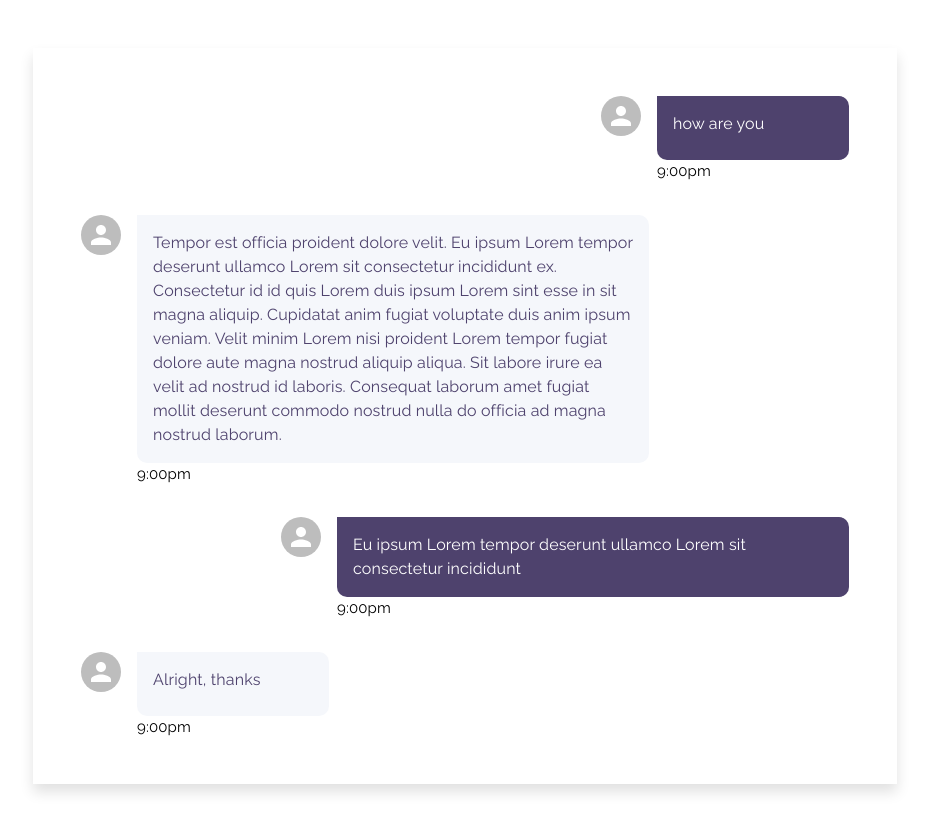
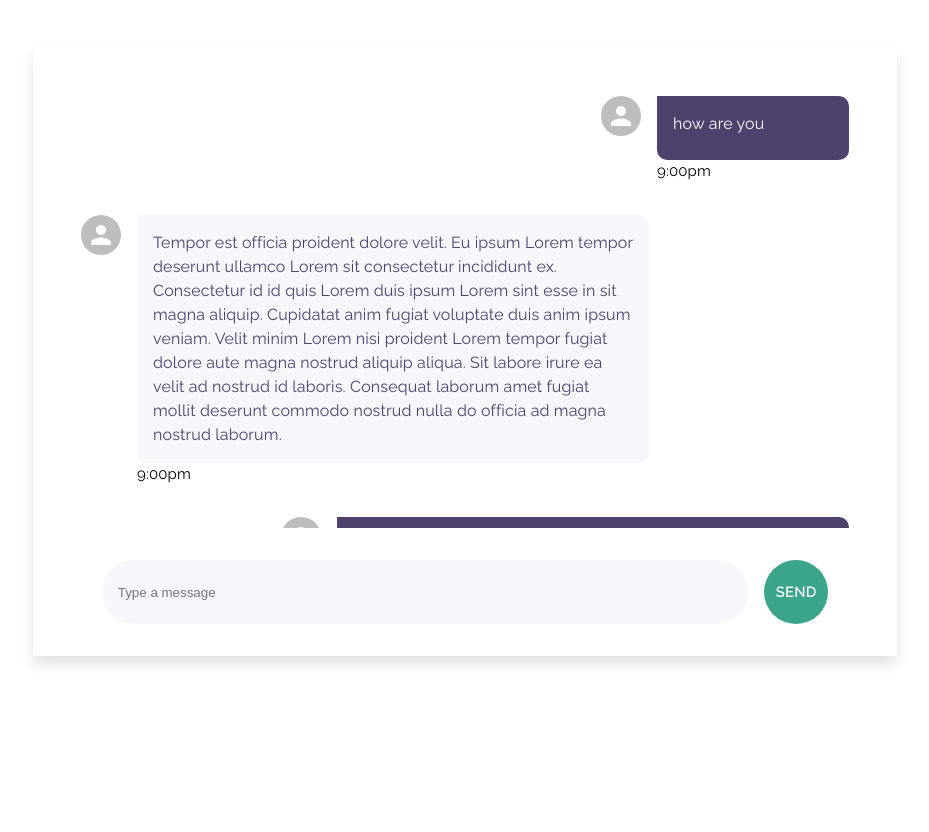
Before and after one commit to jarocode/Easychat, a React (Create React App) app: page /chatroom in a window 1280 px wide. Shown: the top 832 px of the page, without its empty margins (175-1104 px from the left). Built offline with nearby package versions, Linux system fonts and the light colour scheme.

Commit message:
chat input component for typing and sending chats

```diff
--- a/src/components/input/Input.js
+++ b/src/components/input/Input.js
@@ -4,7 +4,6 @@ import styled from "styled-components";
 
 const Input = (props) => {
   return (
-    <Container>
     <StyledInput
       {...props}
       width={props.width}
@@ -14,13 +13,10 @@ const Input = (props) => {
       radius={props.radius}
       padding={props.padding}
     />
-    </Container>
   );
 };
 
 export default Input;
-
-const Container = styled.div``;
 
 const StyledInput = styled.input`
   outline: none !important;
--- /dev/null
+++ b/src/pages/chatroom/components/chatInput/ChatInput.js
@@ -0,0 +1,54 @@
+import React from "react";
+import styled from "styled-components";
+import { Typography } from "@mui/material";
+
+import Input from "components/input/Input";
+import Button from "components/button/Button";
+import { color } from "theme";
+
+const ChatInput = () => {
+  return (
+    <Container>
+      <Input
+        height="4rem"
+        width="80%"
+        radius="2rem"
+        border="none"
+        placeholder="Type a message"
+        padding="0 1rem"
+        background={color.brand2}
+      />
+      <Button
+        bgColor={color.brand3}
+        btnText={
+          <Typography
+            fontWeight={"bold"}
+            fontFamily="Raleway"
+            fontSize={"14px"}
+            letterSpacing={0.7}
+          >
+            Send
+          </Typography>
+        }
+        height="4rem"
+        width="4rem"
+        borderRadius={"50%"}
+      />
+    </Container>
+  );
+};
+
+export default ChatInput;
+
+const Container = styled.div`
+  width: 100%;
+  position: sticky;
+  display: flex;
+  gap: 1rem;
+  bottom: 0;
+  left: 0;
+  align-items: center;
+  justify-content: center;
+  height: 8rem;
+  background: ${color.white};
+`;
--- a/src/pages/chatroom/index.js
+++ b/src/pages/chatroom/index.js
@@ -4,6 +4,7 @@ import styled from "styled-components";
 import MainLayout from "layout/MainLayout";
 import { color } from "theme";
 import ChatSection from "./components/chatSection/ChatSection";
+import ChatInput from "./components/chatInput/ChatInput";
 
 const chatData = [
   { id: 1, username: "You", chat: "how are you", time: "9:00pm" },
@@ -35,6 +36,7 @@ const index = () => {
             isUser={el.id === 1}
           />
         ))}
+        <ChatInput />
       </Container>
     </MainLayout>
   );
@@ -43,8 +45,11 @@ const index = () => {
 export default index;
 const Container = styled.div`
   width: 60%;
-  height: 40rem;
+  height: 35rem;
+  overflow: auto;
+  position: relative;
   background: ${color.white};
   padding: 3rem;
+  padding-bottom: 0;
   box-shadow: 0px 8px 13px rgba(0, 0, 0, 0.12);
 `;
```
Lines whose indentation alone changed are shown as unchanged.
